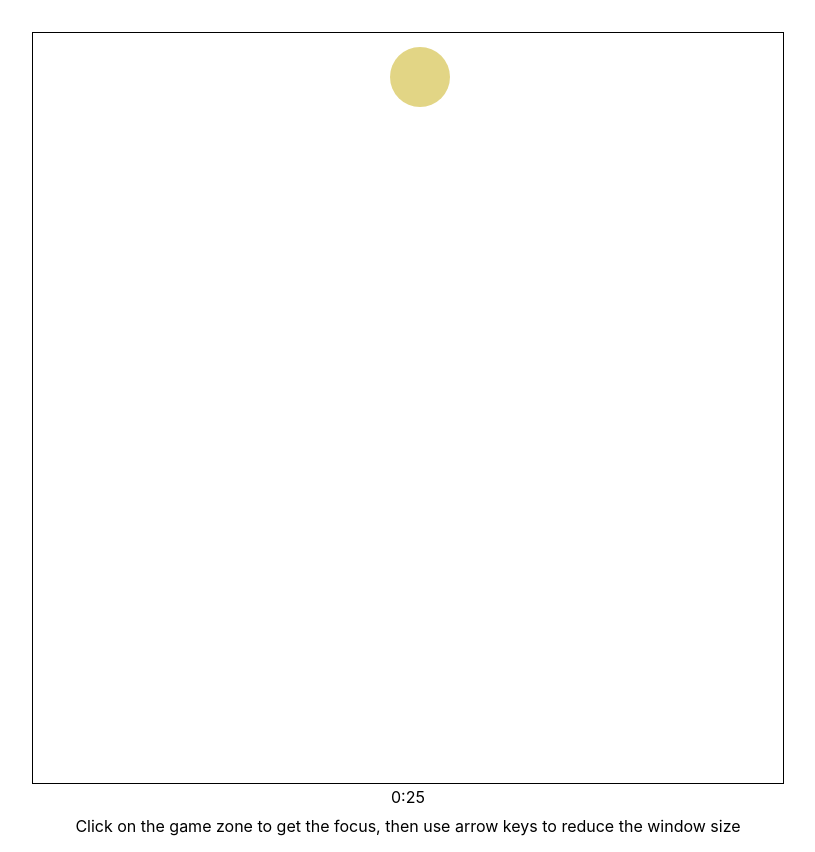
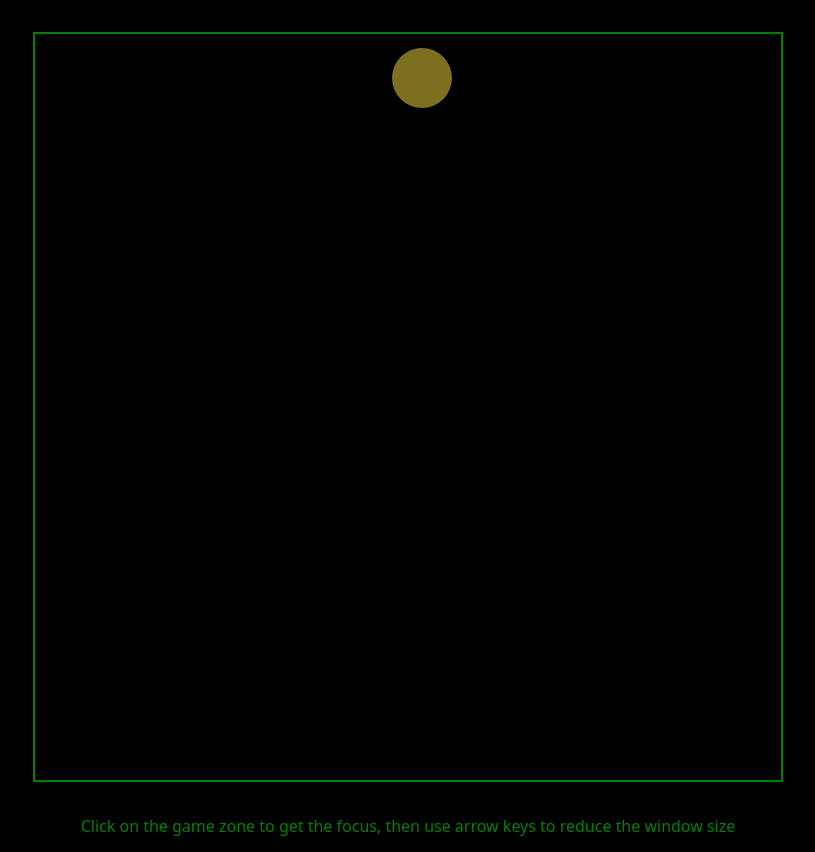
Before and after one commit to dredtrake/krayz, a React (Create React App) app: page / in a window 1280 px wide. Shown: the whole page, without its empty margins (232-1047 px from the left). Built offline with nearby package versions, Linux system fonts and the light colour scheme.

Commit message:
✨ add tailwind to the project

```diff
--- /dev/null
+++ b/postcss.config.js
@@ -0,0 +1,6 @@
+module.exports = {
+  plugins: {
+    tailwindcss: {},
+    autoprefixer: {},
+  },
+}
--- a/src/App.css
+++ /dev/null
@@ -1,38 +0,0 @@
-.App {
-  text-align: center;
-}
-
-.App-logo {
-  height: 40vmin;
-  pointer-events: none;
-}
-
-@media (prefers-reduced-motion: no-preference) {
-  .App-logo {
-    animation: App-logo-spin infinite 20s linear;
-  }
-}
-
-.App-header {
-  background-color: #282c34;
-  min-height: 100vh;
-  display: flex;
-  flex-direction: column;
-  align-items: center;
-  justify-content: center;
-  font-size: calc(10px + 2vmin);
-  color: white;
-}
-
-.App-link {
-  color: #61dafb;
-}
-
-@keyframes App-logo-spin {
-  from {
-    transform: rotate(0deg);
-  }
-  to {
-    transform: rotate(360deg);
-  }
-}
--- a/src/App.js
+++ b/src/App.js
@@ -1,17 +1,5 @@
 import Canvas from "./components/Canvas";
 import Countdown from "react-countdown";
-import "./App.css";
-
-const css = {
-  height: "750px",
-  width: "750px",
-};
-
-const appStyle = {
-  margin: "2rem auto",
-  border: "1px solid black",
-  ...css,
-};
 
 const App = () => {
   const renderer = ({ minutes, seconds, completed }) => {
@@ -20,7 +8,7 @@ const App = () => {
     } else {
       return (
         <>
-          <Canvas style={css} />
+          <Canvas />
           <span>
             {minutes}:{seconds}
           </span>
@@ -30,14 +18,14 @@ const App = () => {
   };
   return (
     <>
-      <div className="App" style={appStyle}>
+      <div className="app">
         <Countdown
           date={Date.now() + 30000}
           renderer={renderer}
           zeroPadTime={2}
         />
       </div>
-      <p style={{ textAlign: "center" }}>
+      <p>
         Click on the game zone to get the focus, then use arrow keys to reduce
         the window size
       </p>
--- a/src/index.css
+++ b/src/index.css
@@ -1,13 +1,24 @@
+@tailwind base;
+@tailwind components;
+@tailwind utilities;
+
 body {
-  margin: 0;
-  font-family: -apple-system, BlinkMacSystemFont, 'Segoe UI', 'Roboto', 'Oxygen',
-    'Ubuntu', 'Cantarell', 'Fira Sans', 'Droid Sans', 'Helvetica Neue',
-    sans-serif;
-  -webkit-font-smoothing: antialiased;
-  -moz-osx-font-smoothing: grayscale;
+  @apply bg-black;
 }
 
-code {
-  font-family: source-code-pro, Menlo, Monaco, Consolas, 'Courier New',
-    monospace;
+canvas {
+  width: 750px;
+  height: 750px;
 }
+
+p {
+  text-align: center;
+  color: green;
+}
+
+.app {
+  margin: 2rem auto;
+  border: 2px solid green;
+  width: 750px;
+  height: 750px;
+}
--- /dev/null
+++ b/tailwind.config.js
@@ -0,0 +1,7 @@
+module.exports = {
+  content: [],
+  theme: {
+    extend: {},
+  },
+  plugins: [],
+}
```
